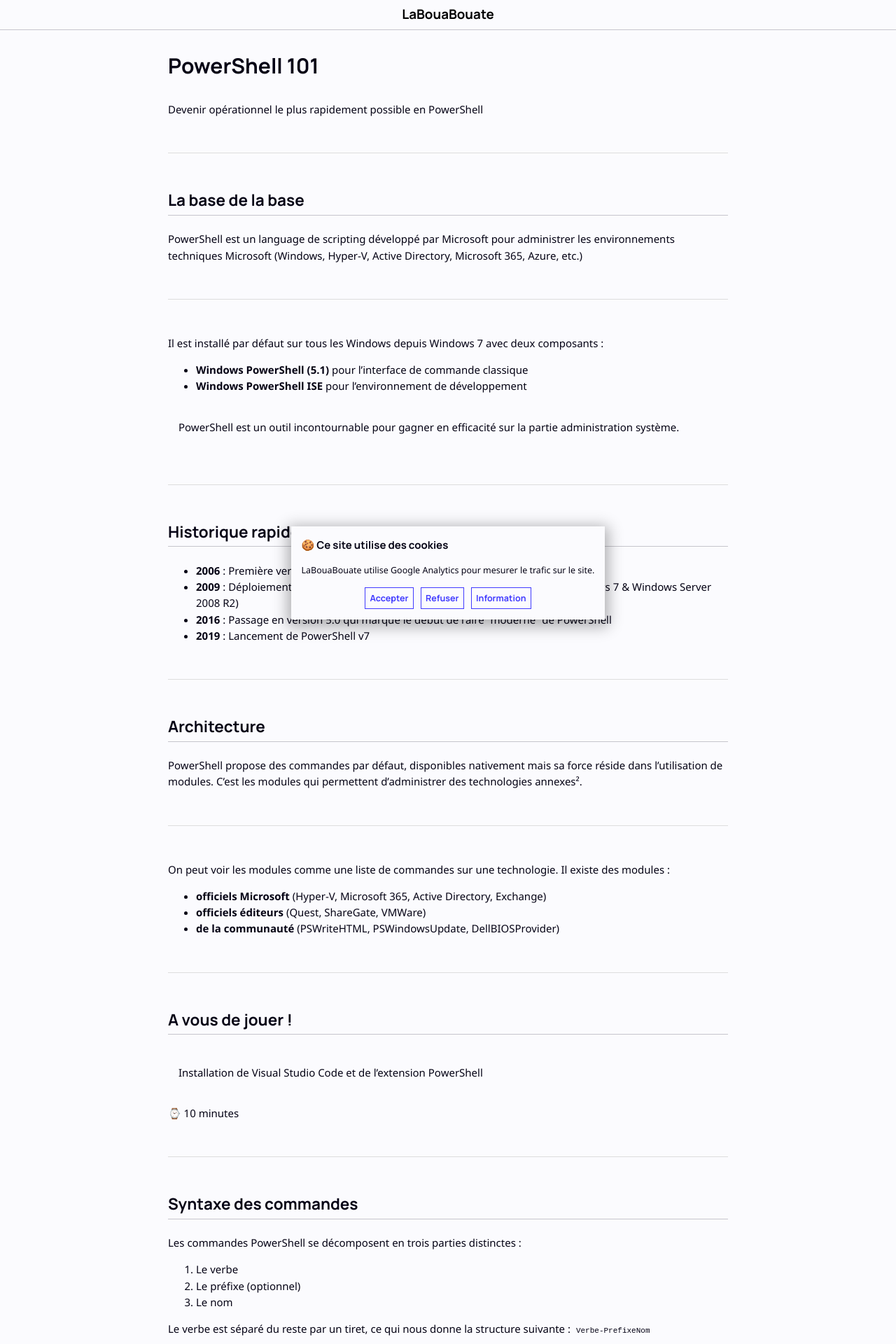
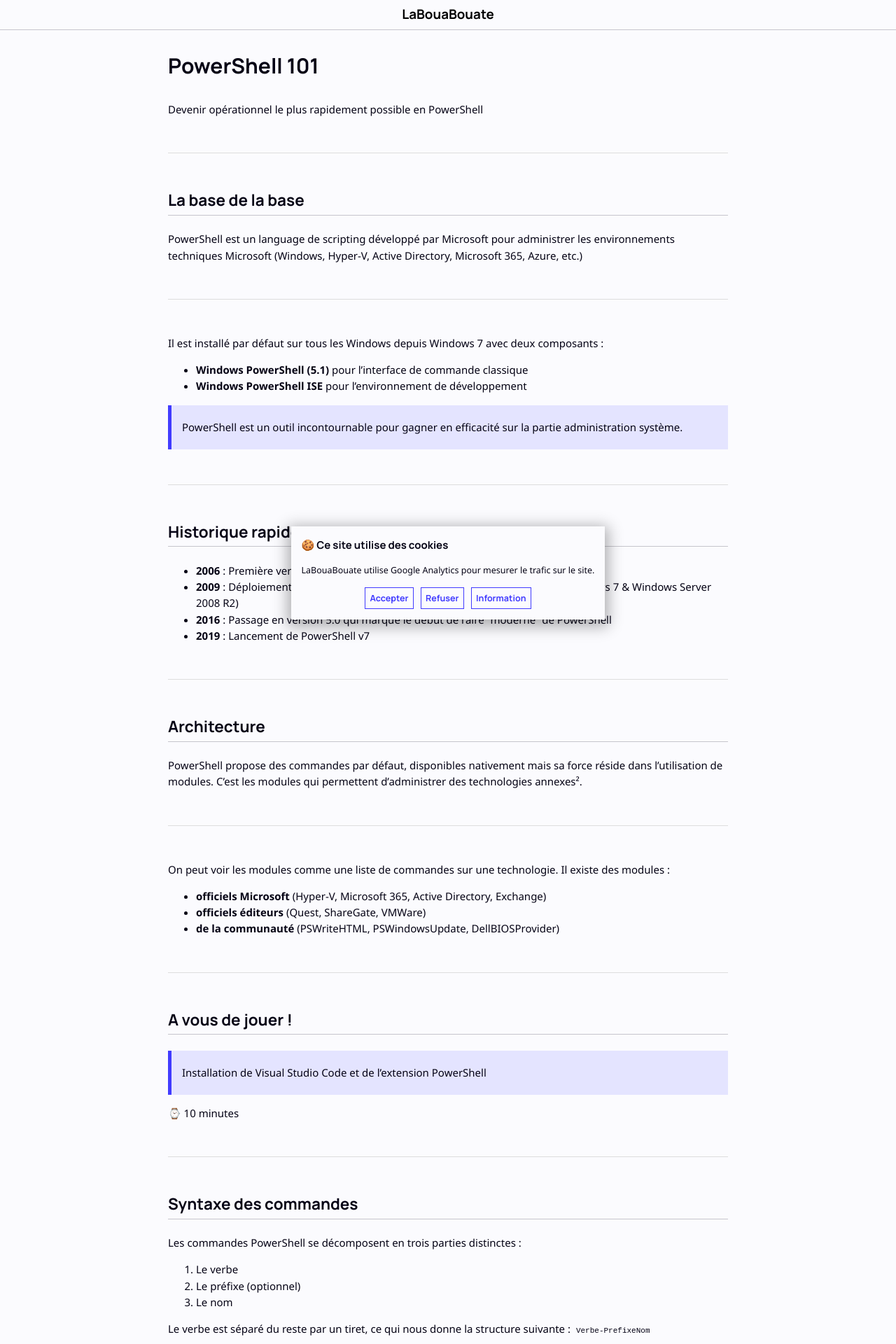
Before and after one commit to leobouard/leobouard.github.io, a Jekyll site: the page built from assets/files/PS101_Cours-formateur.md, in a window 1280 px wide. Shown: the top 1920 px of the page at 70% size. Built offline with Jekyll 4.4.1, drawn with Linux system fonts in a browser that asks for light colours; nearby versions of some CDN libraries; some web fonts are replaced; our own code applies the rules of GitHub Pages for plain Markdown files.

Commit message:
Correction citations

```diff
--- a/_sass/code-and-blockquote.scss
+++ b/_sass/code-and-blockquote.scss
@@ -1,6 +1,6 @@
 blockquote {
     background-color: var(--blockquote);
-    border-left: 5px solid var(--blockquoteborder);
+    border-left: 5px solid var(--primary);
     margin-inline: 0;
     padding: 5px 15px;
 }
--- a/_sass/colors-and-fonts.scss
+++ b/_sass/colors-and-fonts.scss
@@ -14,8 +14,7 @@
     --accent: red;
     --lightaccent: #f8f7ff;
     --mediumaccent: #c6c5cc;
-    --blockquote: #413bff80
-    --blockquoteborder: #2e29b2;
+    --blockquote: #e4e4ff;
 }
 
 /* Dark theme */
```
